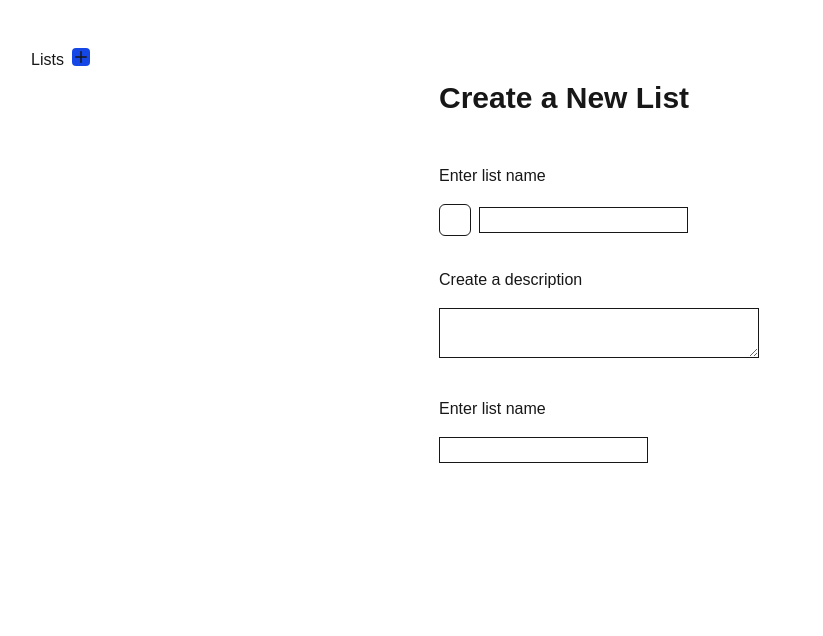
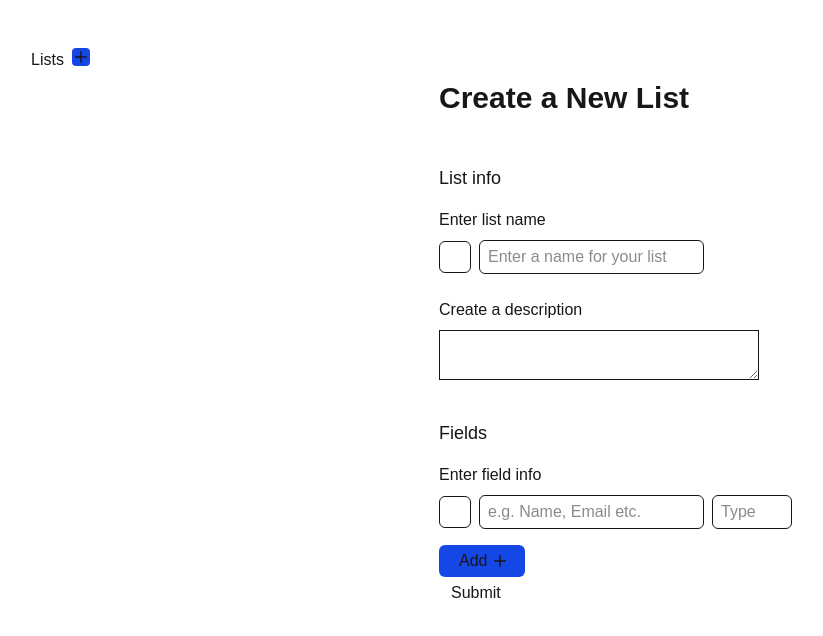
Before and after one commit to hissamdev/crm-dynamic, a Next.js app in the folder ui-nextjs/: page /dashboard/create-list in a window 1280 px wide. Shown: the top 636 px of the page, without its empty margins (1-824 px from the left). Built offline with nearby package versions, Linux system fonts and the light colour scheme.

Commit message:
Created a server action
It receives listInfo and fields

```diff
--- /dev/null
+++ b/ui-nextjs/src/app/actions/server.ts
@@ -0,0 +1,23 @@
+"use server";
+
+import { Field } from "../dashboard/create-list/page";
+
+export type List = {
+    name: FormDataEntryValue | null;
+    emoji: FormDataEntryValue | null;
+    desc: FormDataEntryValue | null;
+};
+
+export async function handleCreateList(fields: Field[], formData: FormData) {
+    const listInfo = {
+        name: formData.get("list-name"),
+        emoji: formData.get("list-emoji"),
+        desc: formData.get("list-desc"),
+    };
+    console.log(
+        "List info:",
+        JSON.stringify(listInfo, null, 2),
+        "\n Fields:",
+        fields,
+    );
+}
--- a/ui-nextjs/src/app/dashboard/create-list/page.tsx
+++ b/ui-nextjs/src/app/dashboard/create-list/page.tsx
@@ -1,6 +1,61 @@
+"use client";
+
 import { PlusIcon } from "lucide-react";
+import { useState } from "react";
+import { handleCreateList } from "../../actions/server";
+
+export type Field = {
+    id: string;
+    name: string;
+    type: string;
+    emoji: string;
+};
 
 export default function CreateList() {
+    const [fields, setFields] = useState<Field[]>([
+        { id: `field-${Date.now()}`, name: "", type: "", emoji: "" },
+    ]);
+
+    const handleFieldChange = (fieldId: string, key: string, value: string) => {
+        setFields((prev) =>
+            prev.map((field) =>
+                field.id === fieldId
+                    ? {
+                          ...field,
+                          [key]: value,
+                      }
+                    : field,
+            ),
+        );
+    };
+
+    const handleAddField = () => {
+        setFields((prev) => {
+            const field = {
+                id: `field-${Date.now()}`,
+                name: "",
+                type: "",
+                emoji: "",
+            };
+            return [...prev, field];
+        });
+    };
+
+    const submitListWithFields = handleCreateList.bind(null, fields);
+
+    // const handleActionSubmit = async (formData: FormData) => {
+    //     const listInfo = {
+    //         name: formData.get("list-name"),
+    //         emoji: formData.get("list-emoji"),
+    //         desc: formData.get("list-desc"),
+    //     };
+    //     if (!listInfo) {
+    //         return console.error("Invalid form");
+    //     }
+
+    //     await handleCreateList(listInfo, fields);
+    // };
+
     return (
         <div className="grid grid-cols-[20rem_1fr]">
             <aside className="px-8 py-12 sticky top-0 h-screen border-r border-r-white/25">
@@ -18,21 +73,98 @@ export default function CreateList() {
             </aside>
             <main className="mx-30 my-20">
                 <h1 className="text-3xl font-semibold">Create a New List</h1>
-                <form className="mt-12">
-                    <label className="block">Enter list name</label>
-                    <div className="mt-4 flex items-center gap-2">
+                <form action={submitListWithFields} className="mt-12">
+                    <h2 className="mb-4 text-lg">List info</h2>
+                    <label htmlFor="list-name" className="block">
+                        Enter list name
+                    </label>
+                    <div className="mt-2 flex items-center gap-2">
                         <input
                             type="text"
+                            name="list-emoji"
                             className="border w-8 h-8 rounded-md"
                         />
-                        <input type="text" className="border" />
+                        <input
+                            type="text"
+                            id="list-name"
+                            name="list-name"
+                            className="border px-2 py-1 rounded-md"
+                            placeholder="Enter a name for your list"
+                        />
                     </div>
 
-                    <label className="mt-8 block">Create a description</label>
-                    <textarea className="mt-4 min-w-80 max-w-full border resize"></textarea>
+                    <label htmlFor="list-desc" className="mt-6 block">
+                        Create a description
+                    </label>
+                    <textarea
+                        id="list-desc"
+                        name="list-desc"
+                        className="mt-2 min-w-80 max-w-full border resize"
+                    ></textarea>
 
-                    <label className="mt-8 block">Enter list name</label>
-                    <input type="text" className="mt-4 border" />
+                    <h2 className="mt-8 mb-4 text-lg">Fields</h2>
+                    <label htmlFor="field-name">Enter field info</label>
+                    {fields.map((field) => (
+                        <div
+                            key={field.id}
+                            className="mt-2 flex items-center gap-2"
+                        >
+                            <input
+                                type={field.type}
+                                onChange={(e) =>
+                                    handleFieldChange(
+                                        field.id,
+                                        "emoji",
+                                        e.target.value,
+                                    )
+                                }
+                                value={field.emoji}
+                                className="border w-8 h-8 rounded-md"
+                            />
+                            <input
+                                type={field.type}
+                                id="field-name"
+                                name="field-name"
+                                value={field.name}
+                                onChange={(e) =>
+                                    handleFieldChange(
+                                        field.id,
+                                        "name",
+                                        e.target.value,
+                                    )
+                                }
+                                placeholder="e.g. Name, Email etc."
+                                className="border px-2 py-1 rounded-md"
+                            />
+                            <input
+                                type={field.type}
+                                name="field-type"
+                                value={field.type}
+                                onChange={(e) =>
+                                    handleFieldChange(
+                                        field.id,
+                                        "type",
+                                        e.target.value,
+                                    )
+                                }
+                                className="w-20 border px-2 py-1 rounded-md"
+                                placeholder="Type"
+                            />
+                        </div>
+                    ))}
+                    <button
+                        onClick={handleAddField}
+                        type="button"
+                        className="mt-4 flex items-center bg-blue-700 hover:bg-blue-700/80 px-5 py-1 rounded-md cursor-pointer"
+                    >
+                        Add <PlusIcon size={18} className="translate-x-1" />
+                    </button>
+                    <button
+                        type="submit"
+                        className="px-3 py-1 bg-white/10 rounded-md hover:bg-white/5 cursor-pointer"
+                    >
+                        Submit
+                    </button>
                 </form>
             </main>
         </div>
```
Also changed, not shown: ui-nextjs/src/app/generated/prisma/internal/class.ts (+2 -2 lines).
